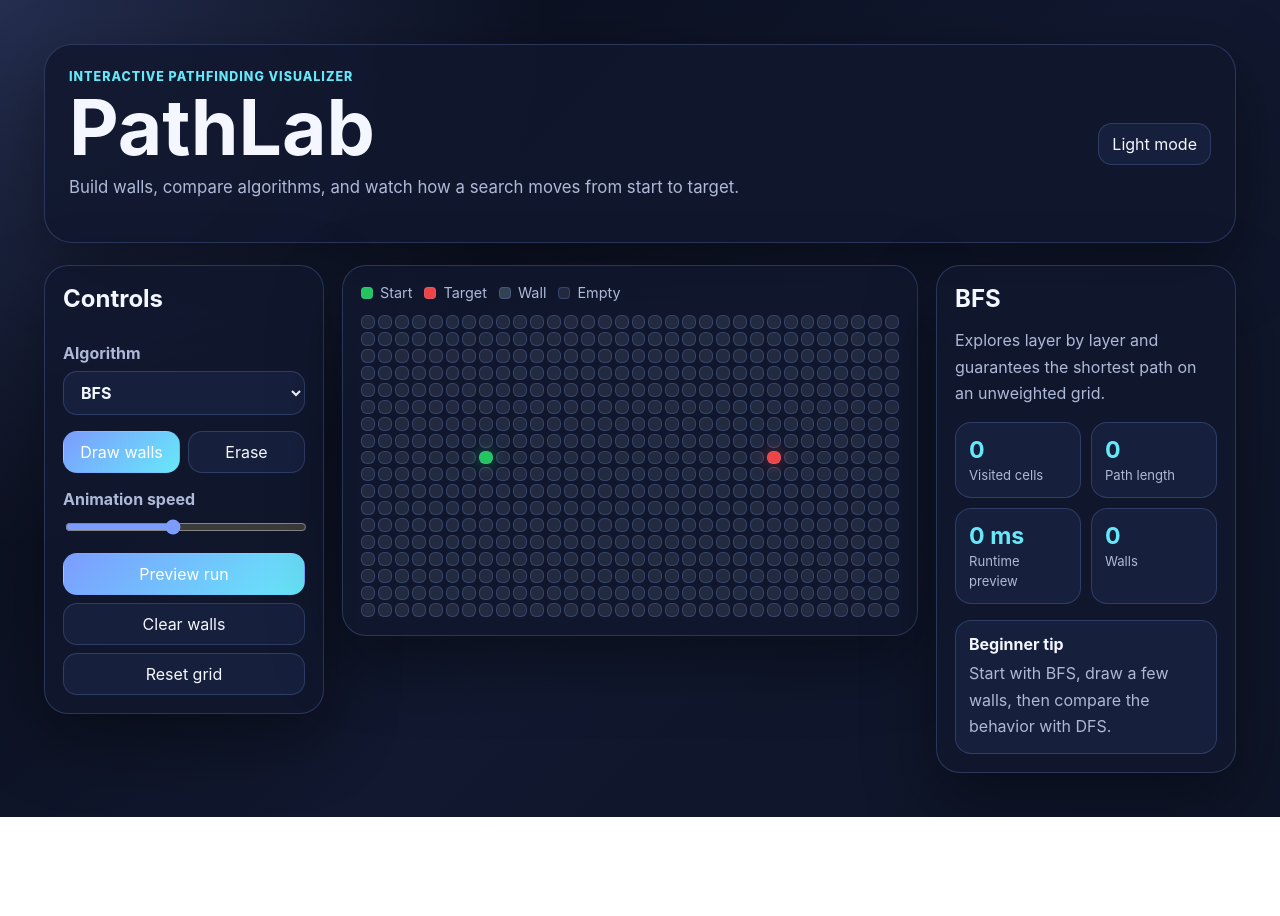
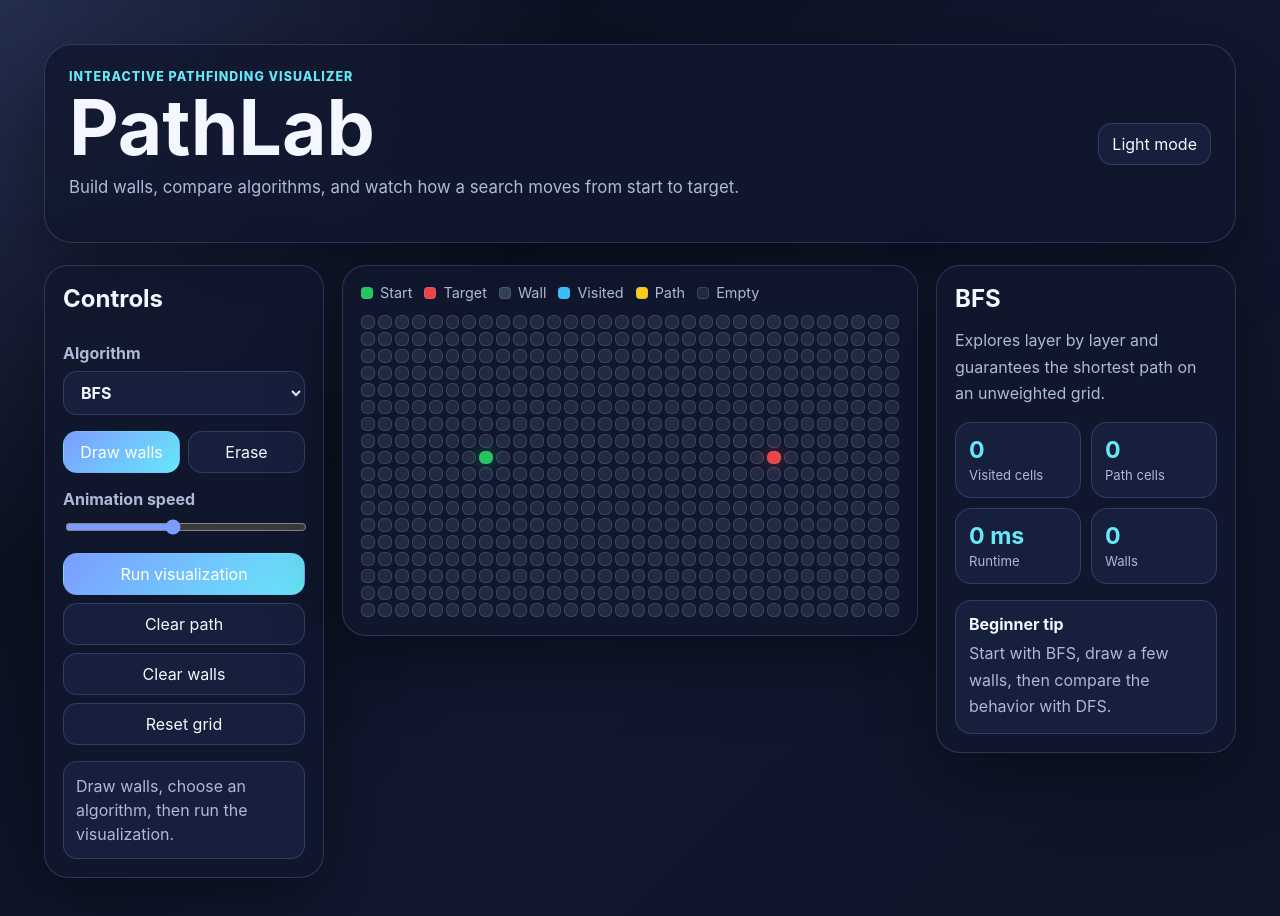
Before and after one commit to AleksZyro/PathLab, a React (Vite) app: page / in a window 1280 px wide. Shown: the top 916 px of the page. Before the commit the page ends 817 px from the top, so only its background shows below. Built offline with nearby package versions, Linux system fonts and the light colour scheme.

Commit message:
Implement BFS and DFS visualization

```diff
--- a/src/main.jsx
+++ b/src/main.jsx
@@ -6,6 +6,7 @@ const ROWS = 18;
 const COLS = 32;
 const START_NODE = { row: 8, col: 7 };
 const TARGET_NODE = { row: 8, col: 24 };
+const BASE_DELAY = 120;
 
 const algorithms = [
   { id: 'bfs', name: 'BFS', description: 'Explores layer by layer and guarantees the shortest path on an unweighted grid.' },
@@ -13,6 +14,8 @@ const algorithms = [
   { id: 'dijkstra', name: 'Dijkstra', description: 'Finds the shortest path by expanding the cheapest known cells first.' },
   { id: 'astar', name: 'A*', description: 'Uses a heuristic to search toward the target more directly.' }
 ];
+
+const makeKey = (row, col) => `${row}-${col}`;
 
 function createInitialGrid() {
   return Array.from({ length: ROWS }, (_, row) =>
@@ -29,12 +32,128 @@ function createInitialGrid() {
   );
 }
 
+function cloneGridWithClearedSearch(grid) {
+  return grid.map((gridRow) =>
+    gridRow.map((cell) => {
+      if (cell.type === 'visited' || cell.type === 'path') return { ...cell, type: 'empty' };
+      return cell;
+    })
+  );
+}
+
+function getNeighbors(node, grid) {
+  const directions = [
+    { row: -1, col: 0 },
+    { row: 0, col: 1 },
+    { row: 1, col: 0 },
+    { row: 0, col: -1 }
+  ];
+
+  return directions
+    .map((direction) => ({ row: node.row + direction.row, col: node.col + direction.col }))
+    .filter((next) => next.row >= 0 && next.row < ROWS && next.col >= 0 && next.col < COLS)
+    .filter((next) => grid[next.row][next.col].type !== 'wall');
+}
+
+function reconstructPath(parentMap, endNode) {
+  const path = [];
+  let currentKey = makeKey(endNode.row, endNode.col);
+
+  while (parentMap.has(currentKey)) {
+    const [row, col] = currentKey.split('-').map(Number);
+    path.unshift({ row, col });
+    currentKey = parentMap.get(currentKey);
+  }
+
+  return path.filter((node) => {
+    const isStart = node.row === START_NODE.row && node.col === START_NODE.col;
+    const isTarget = node.row === TARGET_NODE.row && node.col === TARGET_NODE.col;
+    return !isStart && !isTarget;
+  });
+}
+
+function runBfs(grid) {
+  const queue = [START_NODE];
+  const visitedSet = new Set([makeKey(START_NODE.row, START_NODE.col)]);
+  const parentMap = new Map();
+  const visitedOrder = [];
+
+  while (queue.length > 0) {
+    const current = queue.shift();
+    if (current.row === TARGET_NODE.row && current.col === TARGET_NODE.col) {
+      return { visitedOrder, path: reconstructPath(parentMap, current), found: true };
+    }
+
+    for (const neighbor of getNeighbors(current, grid)) {
+      const key = makeKey(neighbor.row, neighbor.col);
+      if (visitedSet.has(key)) continue;
+      visitedSet.add(key);
+      parentMap.set(key, makeKey(current.row, current.col));
+      if (!(neighbor.row === TARGET_NODE.row && neighbor.col === TARGET_NODE.col)) {
+        visitedOrder.push(neighbor);
+      }
+      queue.push(neighbor);
+    }
+  }
+
+  return { visitedOrder, path: [], found: false };
+}
+
+function runDfs(grid) {
+  const stack = [START_NODE];
+  const visitedSet = new Set([makeKey(START_NODE.row, START_NODE.col)]);
+  const parentMap = new Map();
+  const visitedOrder = [];
+
+  while (stack.length > 0) {
+    const current = stack.pop();
+    if (current.row === TARGET_NODE.row && current.col === TARGET_NODE.col) {
+      return { visitedOrder, path: reconstructPath(parentMap, current), found: true };
+    }
+
+    const neighbors = getNeighbors(current, grid).reverse();
+    for (const neighbor of neighbors) {
+      const key = makeKey(neighbor.row, neighbor.col);
+      if (visitedSet.has(key)) continue;
+      visitedSet.add(key);
+      parentMap.set(key, makeKey(current.row, current.col));
+      if (!(neighbor.row === TARGET_NODE.row && neighbor.col === TARGET_NODE.col)) {
+        visitedOrder.push(neighbor);
+      }
+      stack.push(neighbor);
+    }
+  }
+
+  return { visitedOrder, path: [], found: false };
+}
+
+function getSearchResult(algorithm, grid) {
+  if (algorithm === 'dfs') return runDfs(grid);
+  return runBfs(grid);
+}
+
+function applyCellType(grid, node, type) {
+  return grid.map((gridRow) =>
+    gridRow.map((cell) => {
+      if (cell.row !== node.row || cell.col !== node.col) return cell;
+      if (cell.type === 'start' || cell.type === 'target' || cell.type === 'wall') return cell;
+      return { ...cell, type };
+    })
+  );
+}
+
+function wait(ms) {
+  return new Promise((resolve) => setTimeout(resolve, ms));
+}
+
 function App() {
   const [grid, setGrid] = useState(createInitialGrid);
   const [tool, setTool] = useState('wall');
   const [algorithm, setAlgorithm] = useState('bfs');
   const [theme, setTheme] = useState('dark');
   const [speed, setSpeed] = useState(45);
+  const [isRunning, setIsRunning] = useState(false);
+  const [statusMessage, setStatusMessage] = useState('Draw walls, choose an algorithm, then run the visualization.');
   const [stats, setStats] = useState({ visited: 0, pathLength: 0, runtime: 0 });
 
   const activeAlgorithm = useMemo(
@@ -51,11 +170,13 @@ function App() {
   }, [grid]);
 
   const updateCell = (row, col) => {
+    if (isRunning) return;
     setGrid((currentGrid) => {
-      const selected = currentGrid[row][col];
-      if (selected.type === 'start' || selected.type === 'target') return currentGrid;
+      const clearedGrid = cloneGridWithClearedSearch(currentGrid);
+      const selected = clearedGrid[row][col];
+      if (selected.type === 'start' || selected.type === 'target') return clearedGrid;
 
-      return currentGrid.map((gridRow) =>
+      return clearedGrid.map((gridRow) =>
         gridRow.map((cell) => {
           if (cell.row !== row || cell.col !== col) return cell;
           if (tool === 'erase') return { ...cell, type: 'empty' };
@@ -66,23 +187,63 @@ function App() {
   };
 
   const resetGrid = () => {
+    if (isRunning) return;
     setGrid(createInitialGrid());
+    setStatusMessage('Grid reset. Ready for a new visualization.');
     setStats({ visited: 0, pathLength: 0, runtime: 0 });
   };
 
   const clearWalls = () => {
+    if (isRunning) return;
     setGrid((currentGrid) =>
-      currentGrid.map((gridRow) =>
+      cloneGridWithClearedSearch(currentGrid).map((gridRow) =>
         gridRow.map((cell) => (cell.type === 'wall' ? { ...cell, type: 'empty' } : cell))
       )
     );
+    setStatusMessage('Walls cleared.');
   };
 
-  const simulatePreviewStats = () => {
-    const visited = Math.max(1, Math.round((ROWS * COLS - counts.walls) * (algorithm === 'dfs' ? 0.48 : 0.66)));
-    const pathLength = Math.max(0, Math.abs(TARGET_NODE.col - START_NODE.col) + Math.abs(TARGET_NODE.row - START_NODE.row));
-    const runtime = Math.round(visited * (101 - speed) * 0.08);
-    setStats({ visited, pathLength, runtime });
+  const clearPath = () => {
+    if (isRunning) return;
+    setGrid((currentGrid) => cloneGridWithClearedSearch(currentGrid));
+    setStats({ visited: 0, pathLength: 0, runtime: 0 });
+    setStatusMessage('Search result cleared.');
+  };
+
+  const visualize = async () => {
+    if (isRunning) return;
+    setIsRunning(true);
+    setStatusMessage(`${activeAlgorithm.name} is searching...`);
+    const startedAt = performance.now();
+
+    let preparedGrid = null;
+    setGrid((currentGrid) => {
+      preparedGrid = cloneGridWithClearedSearch(currentGrid);
+      return preparedGrid;
+    });
+
+    await wait(20);
+    const result = getSearchResult(algorithm, preparedGrid);
+    const delay = Math.max(5, BASE_DELAY - speed);
+
+    for (const node of result.visitedOrder) {
+      setGrid((currentGrid) => applyCellType(currentGrid, node, 'visited'));
+      await wait(delay);
+    }
+
+    for (const node of result.path) {
+      setGrid((currentGrid) => applyCellType(currentGrid, node, 'path'));
+      await wait(Math.max(8, delay * 1.6));
+    }
+
+    const runtime = Math.round(performance.now() - startedAt);
+    setStats({ visited: result.visitedOrder.length, pathLength: result.path.length, runtime });
+    setStatusMessage(
+      result.found
+        ? `${activeAlgorithm.name} found a path with ${result.path.length} cells.`
+        : `${activeAlgorithm.name} could not reach the target.`
+    );
+    setIsRunning(false);
   };
 
   return (
@@ -95,7 +256,7 @@ function App() {
             Build walls, compare algorithms, and watch how a search moves from start to target.
           </p>
         </div>
-        <button className="theme-toggle" onClick={() => setTheme(theme === 'dark' ? 'light' : 'dark')}>
+        <button className="theme-toggle" disabled={isRunning} onClick={() => setTheme(theme === 'dark' ? 'light' : 'dark')}>
           {theme === 'dark' ? 'Light mode' : 'Dark mode'}
         </button>
       </section>
@@ -106,7 +267,7 @@ function App() {
 
           <label>
             Algorithm
-            <select value={algorithm} onChange={(event) => setAlgorithm(event.target.value)}>
+            <select disabled={isRunning} value={algorithm} onChange={(event) => setAlgorithm(event.target.value)}>
               {algorithms.map((item) => (
                 <option key={item.id} value={item.id}>{item.name}</option>
               ))}
@@ -114,20 +275,23 @@ function App() {
           </label>
 
           <div className="tool-row">
-            <button className={tool === 'wall' ? 'active' : ''} onClick={() => setTool('wall')}>Draw walls</button>
-            <button className={tool === 'erase' ? 'active' : ''} onClick={() => setTool('erase')}>Erase</button>
+            <button disabled={isRunning} className={tool === 'wall' ? 'active' : ''} onClick={() => setTool('wall')}>Draw walls</button>
+            <button disabled={isRunning} className={tool === 'erase' ? 'active' : ''} onClick={() => setTool('erase')}>Erase</button>
           </div>
 
           <label>
             Animation speed
-            <input type="range" min="1" max="100" value={speed} onChange={(event) => setSpeed(Number(event.target.value))} />
+            <input disabled={isRunning} type="range" min="1" max="100" value={speed} onChange={(event) => setSpeed(Number(event.target.value))} />
           </label>
 
           <div className="action-grid">
-            <button className="primary" onClick={simulatePreviewStats}>Preview run</button>
-            <button onClick={clearWalls}>Clear walls</button>
-            <button onClick={resetGrid}>Reset grid</button>
+            <button className="primary" disabled={isRunning} onClick={visualize}>{isRunning ? 'Running...' : 'Run visualization'}</button>
+            <button disabled={isRunning} onClick={clearPath}>Clear path</button>
+            <button disabled={isRunning} onClick={clearWalls}>Clear walls</button>
+            <button disabled={isRunning} onClick={resetGrid}>Reset grid</button>
           </div>
+
+          <p className="status-message">{statusMessage}</p>
         </aside>
 
         <section className="board-card">
@@ -135,6 +299,8 @@ function App() {
             <span><i className="legend-dot start" /> Start</span>
             <span><i className="legend-dot target" /> Target</span>
             <span><i className="legend-dot wall" /> Wall</span>
+            <span><i className="legend-dot visited" /> Visited</span>
+            <span><i className="legend-dot path" /> Path</span>
             <span><i className="legend-dot empty" /> Empty</span>
           </div>
 
@@ -144,6 +310,7 @@ function App() {
                 key={`${cell.row}-${cell.col}`}
                 className={`cell ${cell.type}`}
                 aria-label={`${cell.type} cell at row ${cell.row + 1}, column ${cell.col + 1}`}
+                disabled={isRunning}
                 onClick={() => updateCell(cell.row, cell.col)}
               />
             ))}
@@ -156,8 +323,8 @@ function App() {
 
           <div className="stats-grid">
             <article><strong>{stats.visited}</strong><span>Visited cells</span></article>
-            <article><strong>{stats.pathLength}</strong><span>Path length</span></article>
-            <article><strong>{stats.runtime} ms</strong><span>Runtime preview</span></article>
+            <article><strong>{stats.pathLength}</strong><span>Path cells</span></article>
+            <article><strong>{stats.runtime} ms</strong><span>Runtime</span></article>
             <article><strong>{counts.walls}</strong><span>Walls</span></article>
           </div>
 
--- a/src/styles.css
+++ b/src/styles.css
@@ -7,6 +7,7 @@
 body { margin: 0; }
 button, select, input { font: inherit; }
 button { cursor: pointer; }
+button:disabled, select:disabled, input:disabled { cursor: not-allowed; opacity: 0.58; }
 
 .app {
   min-height: 100vh;
@@ -25,6 +26,8 @@ button { cursor: pointer; }
   --accent-2: #67e8f9;
   --wall: #334155;
   --empty: rgba(148, 163, 184, 0.14);
+  --visited: #38bdf8;
+  --path: #facc15;
   --shadow: 0 24px 70px rgba(0, 0, 0, 0.4);
   background: radial-gradient(circle at top left, rgba(124, 156, 255, 0.24), transparent 36%), linear-gradient(135deg, #080b17, #11182f 55%, #0e1528);
   color: var(--text);
@@ -41,6 +44,8 @@ button { cursor: pointer; }
   --accent-2: #0891b2;
   --wall: #334155;
   --empty: rgba(37, 99, 235, 0.08);
+  --visited: #0ea5e9;
+  --path: #eab308;
   --shadow: 0 24px 70px rgba(37, 99, 235, 0.13);
   background: radial-gradient(circle at top left, rgba(37, 99, 235, 0.16), transparent 36%), linear-gradient(135deg, #f8fbff, #edf4ff 55%, #f7f9fd);
   color: var(--text);
@@ -124,6 +129,15 @@ button.primary {
   color: white;
   border-color: transparent;
 }
+.status-message {
+  margin: 0;
+  border: 1px solid var(--line);
+  border-radius: 14px;
+  background: var(--surface-strong);
+  color: var(--muted);
+  padding: 12px;
+  line-height: 1.5;
+}
 
 .legend {
   display: flex;
@@ -138,6 +152,8 @@ button.primary {
 .legend-dot.start { background: #22c55e; }
 .legend-dot.target { background: #ef4444; }
 .legend-dot.wall { background: var(--wall); }
+.legend-dot.visited { background: var(--visited); }
+.legend-dot.path { background: var(--path); }
 .legend-dot.empty { background: var(--empty); }
 
 .grid {
@@ -153,12 +169,14 @@ button.primary {
   border-radius: 6px;
   background: var(--empty);
   padding: 0;
-  transition: transform 0.1s ease, background 0.1s ease;
+  transition: transform 0.1s ease, background 0.12s ease, box-shadow 0.12s ease;
 }
-.cell:hover { transform: scale(1.08); }
+.cell:hover:not(:disabled) { transform: scale(1.08); }
 .cell.start { background: #22c55e; box-shadow: 0 0 14px rgba(34, 197, 94, 0.5); }
 .cell.target { background: #ef4444; box-shadow: 0 0 14px rgba(239, 68, 68, 0.5); }
 .cell.wall { background: var(--wall); }
+.cell.visited { background: var(--visited); box-shadow: 0 0 12px rgba(56, 189, 248, 0.35); }
+.cell.path { background: var(--path); box-shadow: 0 0 12px rgba(250, 204, 21, 0.45); }
 
 .info-panel p { color: var(--muted); line-height: 1.65; }
 .stats-grid {
```
